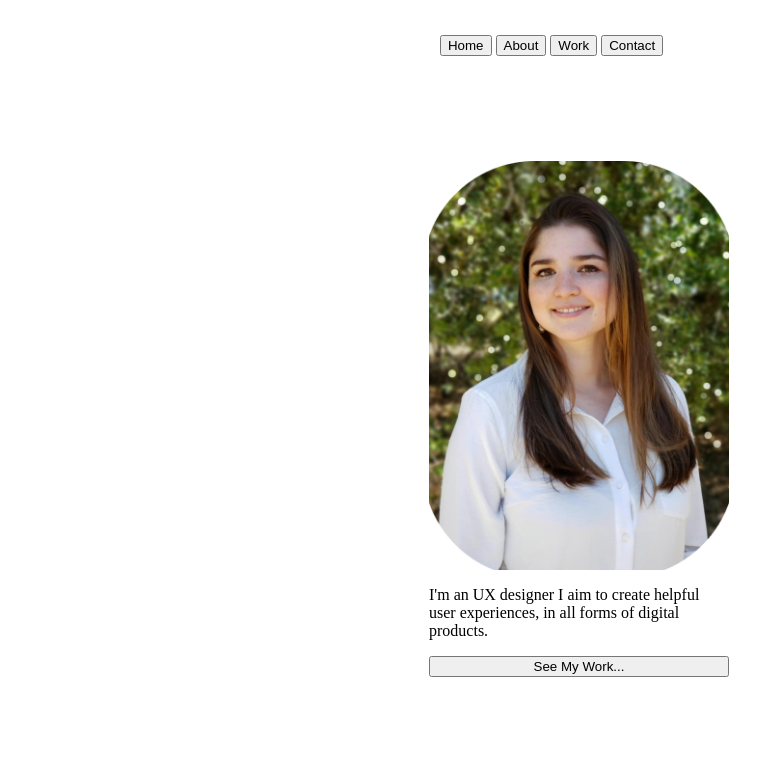
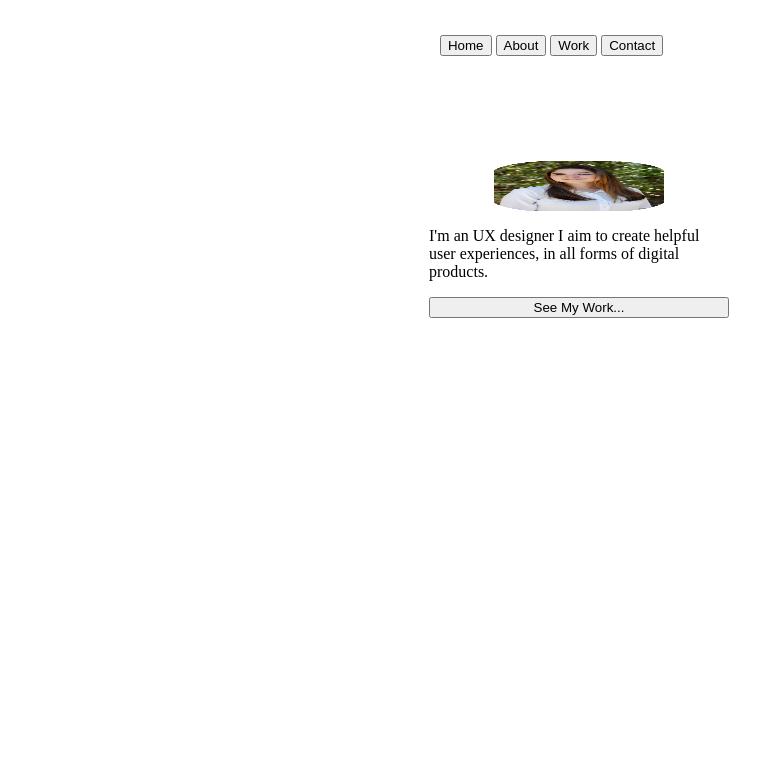
Before and after one commit to SarahEthylBanks/UX_UI_HW_18, a plain HTML site: page index.html in a window 1280 px wide. Shown: the part 327-1110 px from the top of the page, without its empty margins (61-821 px from the left). Drawn offline with Linux system fonts and the light colour scheme.

Commit message:
commit 21 on 5/4

```diff
--- a/css/style.css
+++ b/css/style.css
@@ -133,3 +133,13 @@ h1 {
     text-align:center;
     margin: 0 auto;
 }
+
+img {
+    height: 50px;
+    width: 170px;
+    padding: center;
+    flex-direction: column;
+    text-align:center;
+    margin: 0 auto;
+
+}
```
